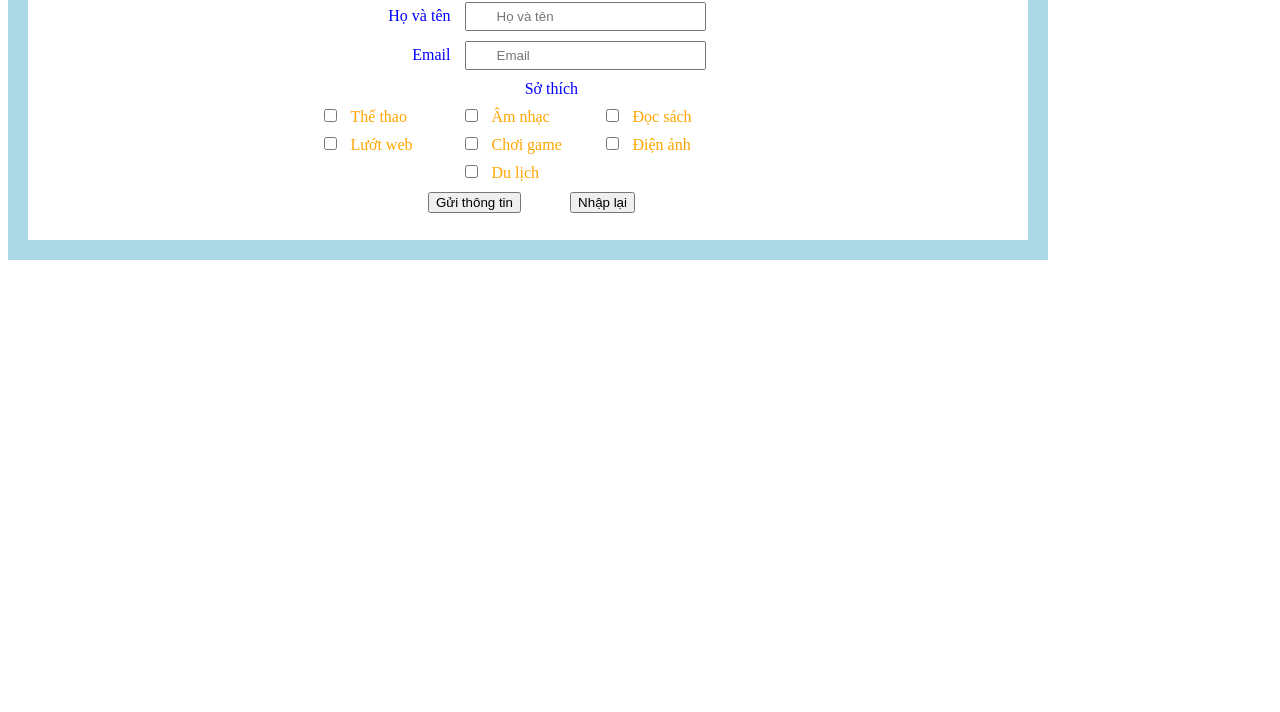
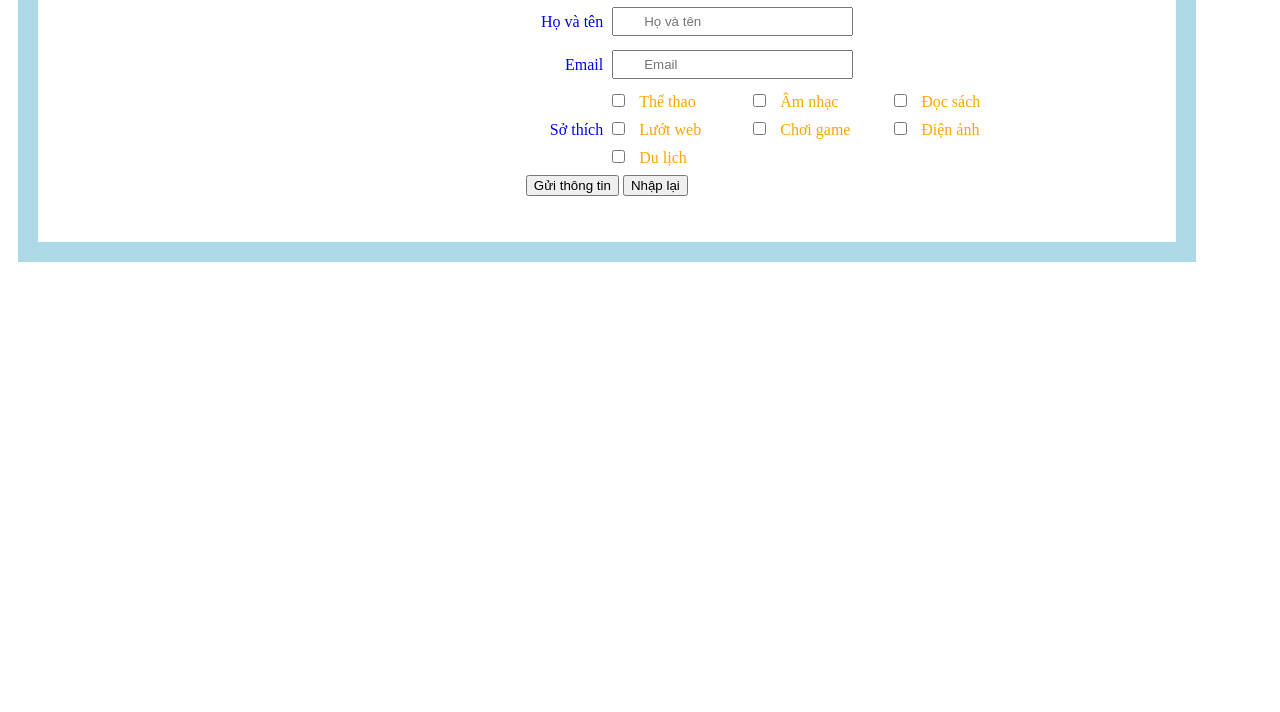
Before and after one commit to tungcnn/GitProject, a plain HTML site: page Tao form don gian/form.html in a window 1280 px wide. Shown: the part 88-800 px from the top of the page. Drawn offline with Linux system fonts and the light colour scheme.

Commit message:
Update file Form don gian 1

```diff
--- a/Tao form don gian/form.css
+++ b/Tao form don gian/form.css
@@ -1,9 +1,17 @@
-span {
+* {
+    box-sizing: border-box;
+}
+table {
+    margin-left: 500px;
+}
+td {
     color: blue;
-    width: 100px;
-    display: inline-block;
+}
+.leftcol {
     text-align: right;
-    margin: 5px;
+}
+.rightcol {
+    text-align: left;
 }
 .hobby {
     color: orange;
@@ -15,10 +23,11 @@ span {
 #div1 {
     background-color:white;
     text-align: center;
-    width: 1000px;
+    width: 90%;
     height: 300px;
     border: 20px solid lightblue;
     box-sizing: content-box;
+    margin: 10px;
 }
 h1 {
     background-color: orange;
@@ -32,7 +41,3 @@ input[type=checkbox] {
     padding: 5px 5px;
     margin: 5px;
 }
-#div2 {
-    text-align: center;
-    margin: 0 50px;
-}
--- a/Tao form don gian/form.html
+++ b/Tao form don gian/form.html
@@ -9,22 +9,31 @@
         <div id="div1">
             <h1>SỞ THÍCH CỦA BẠN</h1>
             <form method="GET" action="form.html">
-                <span>Họ và tên</span>
-                <input type="text" name="yourname" placeholder="Họ và tên"> <br>
-                <span>Email</span>
-                <input type="text" name="email" placeholder="Email"><br>
-                <span>Sở thích</span>
-                <div id="div2">
-                    <input type="checkbox" name="hobby" > <span class="hobby">Thể thao</span>
+                <table>
+                    <tr>
+                        <td class="leftcol">Họ và tên</td>
+                        <td class="rightcol"><input type="text" name="yourname" placeholder="Họ và tên"></td>
+                    </tr>
+                    <tr>
+                        <td class="leftcol">Email</td>
+                        <td class="rightcol"><input type="text" name="email" placeholder="Email"></td>
+                    </tr>
+                    <tr>
+                        <td class="leftcol">Sở thích</td>
+                        <td class="rightcol">
+                            <input type="checkbox" name="hobby"> <span class="hobby">Thể thao</span>
                             <input type="checkbox" name="hobby"> <span class="hobby">Âm nhạc</span>
                             <input type="checkbox" name="hobby"> <span class="hobby">Đọc sách</span> <br>
                             <input type="checkbox" name="hobby"> <span class="hobby">Lướt web</span>
                             <input type="checkbox" name="hobby"> <span class="hobby">Chơi game</span>
                             <input type="checkbox" name="hobby"> <span class="hobby">Điện ảnh</span><br>
-                    <input type="checkbox" name="hobby"> <span class="hobby">Du lịch</span> <br>
-                </div>
+                            <input type="checkbox" name="hobby"> <span class="hobby">Du lịch</span>
+                        </td>
+                    </tr>
+                </table>
                     <span><input type="button" name="SubmitForm" value="Gửi thông tin"></span>
                     <span><input type="button" name="ResetForm" value="Nhập lại"></span>
+                </div>
             </form>
         </div>
     </body>
```
Lines whose indentation alone changed are shown as unchanged.
